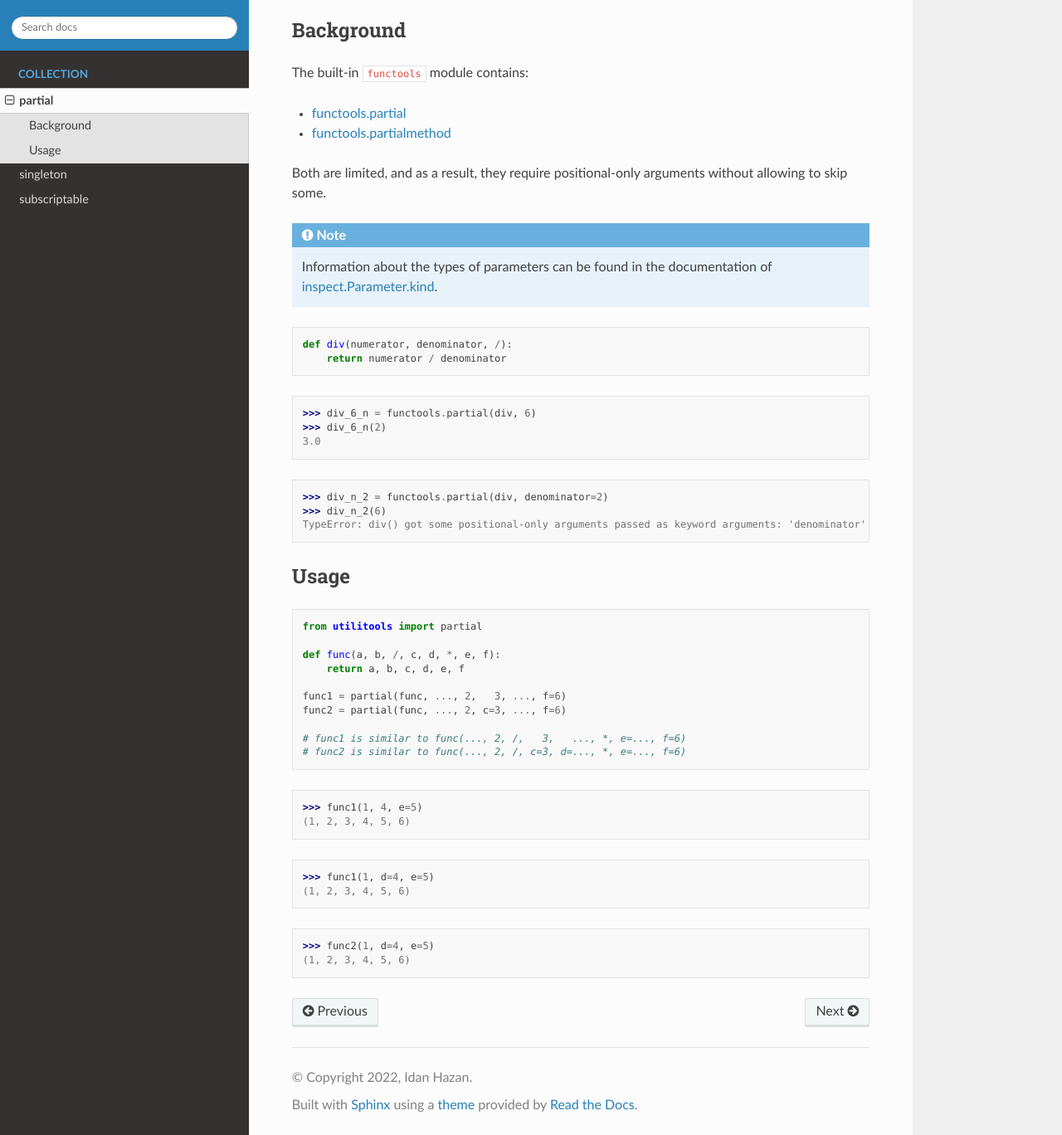
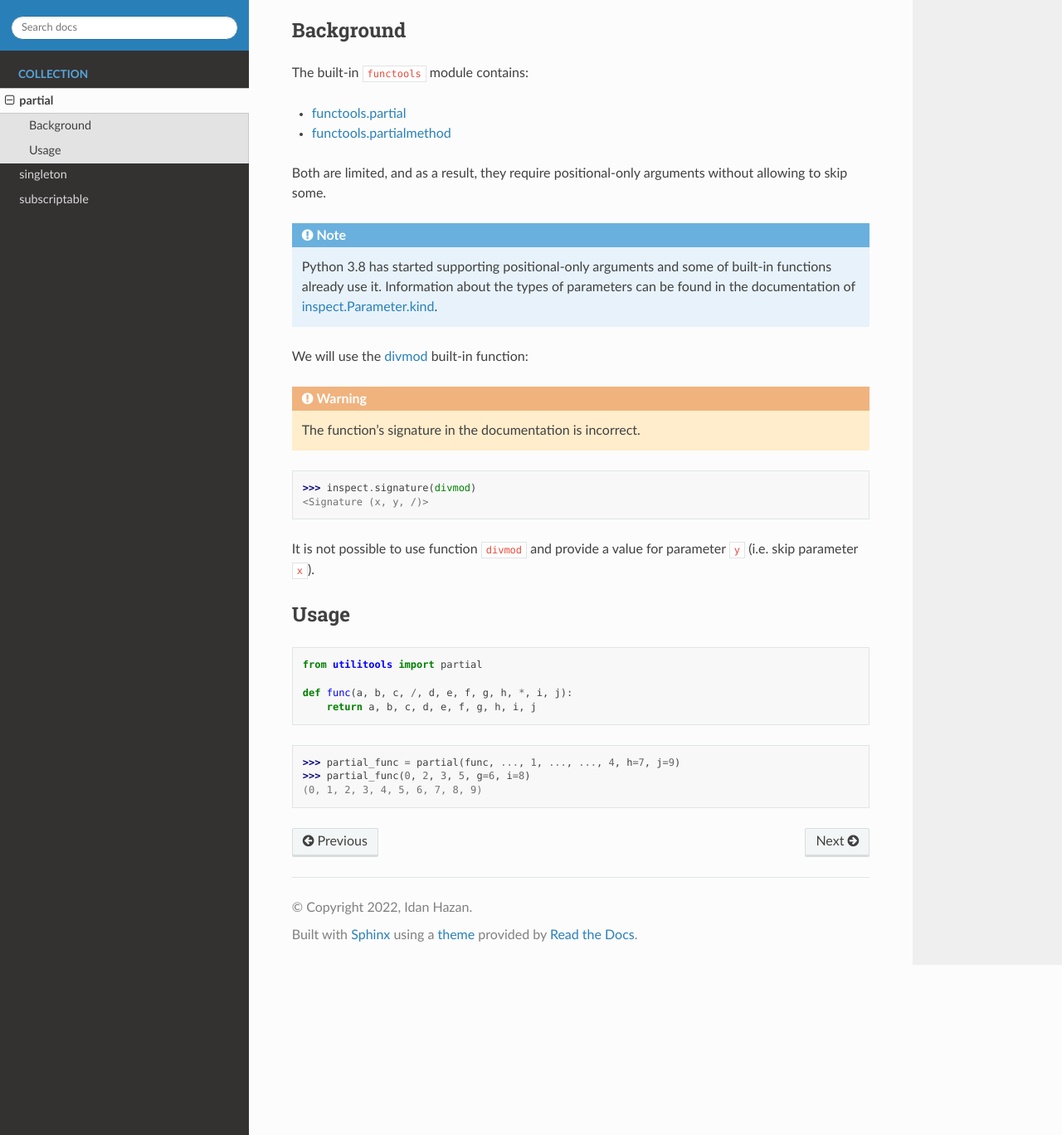
Before and after one commit to idanhazan/utilitools, a Sphinx documentation site: the page built from docs/collection/partial.rst, in a window 1280 px wide and 1400 px high, scrolled down 304 px, cut to the strip 32-1400 px from the top of the window. Shown: the whole strip at 83% size. Built offline with Sphinx 7.4.7 and the Read the Docs theme 2.0.0, drawn with Linux system fonts in a browser that asks for light colours.

Commit message:
Update partial.rst

```diff
--- a/docs/collection/partial.rst
+++ b/docs/collection/partial.rst
@@ -16,21 +16,20 @@ The built-in ``functools`` module contains:
 Both are limited, and as a result, they require positional-only arguments without allowing to skip some.
 
 .. note::
+    Python 3.8 has started supporting positional-only arguments and some of built-in functions already use it.
     Information about the types of parameters can be found in the documentation of
     `inspect.Parameter.kind <https://docs.python.org/3/library/inspect.html#inspect.Parameter.kind>`_.
 
-.. code-block:: python
+We will use the `divmod <https://docs.python.org/3/library/functions.html#divmod>`_ built-in function:
 
-    def div(numerator, denominator, /):
-        return numerator / denominator
+.. warning::
+    The function's signature in the documentation is incorrect.
 
->>> div_6_n = functools.partial(div, 6)
->>> div_6_n(2)
-3.0
+>>> inspect.signature(divmod)
+<Signature (x, y, /)>
 
->>> div_n_2 = functools.partial(div, denominator=2)
->>> div_n_2(6)
-TypeError: div() got some positional-only arguments passed as keyword arguments: 'denominator'
+It is not possible to use function ``divmod``
+and provide a value for parameter ``y`` (i.e. skip parameter ``x``).
 
 Usage
 -----
@@ -39,20 +38,9 @@ Usage
 
     from utilitools import partial
 
-    def func(a, b, /, c, d, *, e, f):
-        return a, b, c, d, e, f
+    def func(a, b, c, /, d, e, f, g, h, *, i, j):
+        return a, b, c, d, e, f, g, h, i, j
 
-    func1 = partial(func, ..., 2,   3, ..., f=6)
-    func2 = partial(func, ..., 2, c=3, ..., f=6)
-
-    # func1 is similar to func(..., 2, /,   3,   ..., *, e=..., f=6)
-    # func2 is similar to func(..., 2, /, c=3, d=..., *, e=..., f=6)
-
->>> func1(1, 4, e=5)
-(1, 2, 3, 4, 5, 6)
-
->>> func1(1, d=4, e=5)
-(1, 2, 3, 4, 5, 6)
-
->>> func2(1, d=4, e=5)
-(1, 2, 3, 4, 5, 6)
+>>> partial_func = partial(func, ..., 1, ..., ..., 4, h=7, j=9)
+>>> partial_func(0, 2, 3, 5, g=6, i=8)
+(0, 1, 2, 3, 4, 5, 6, 7, 8, 9)
```
